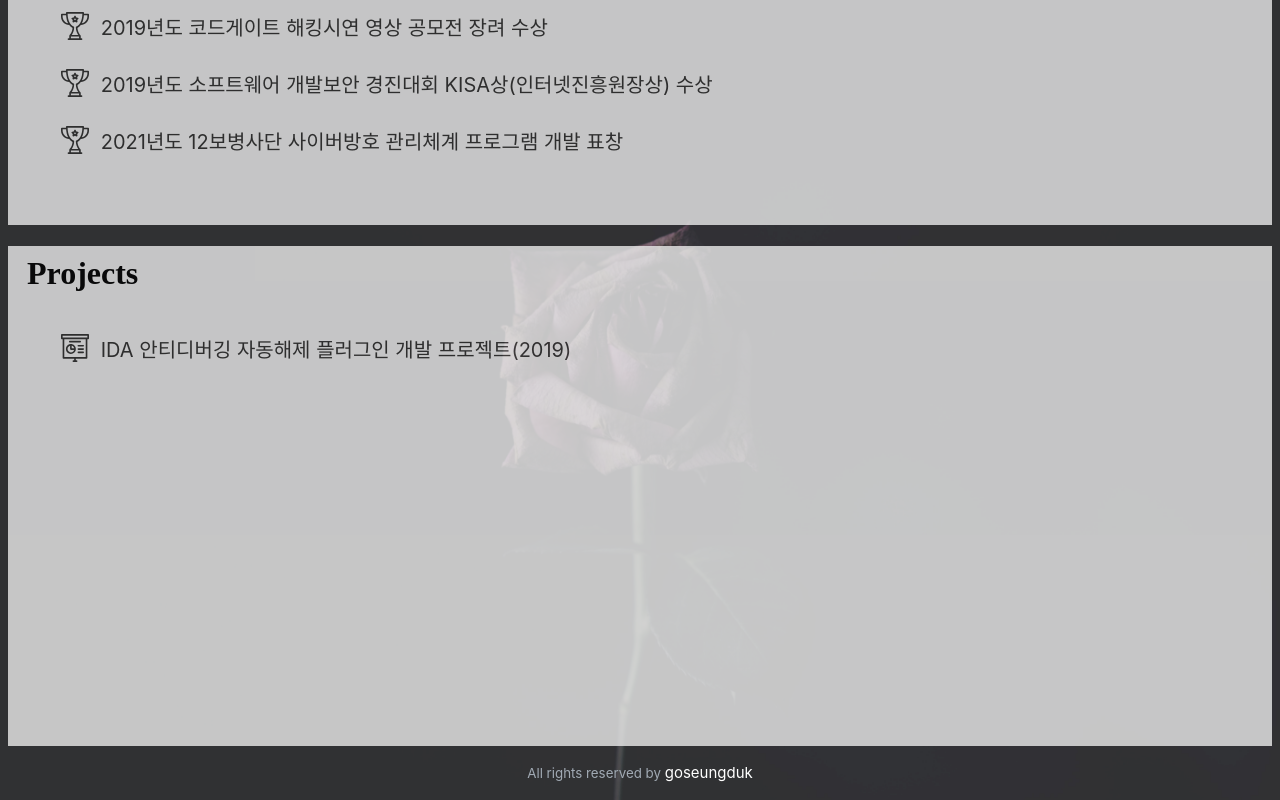
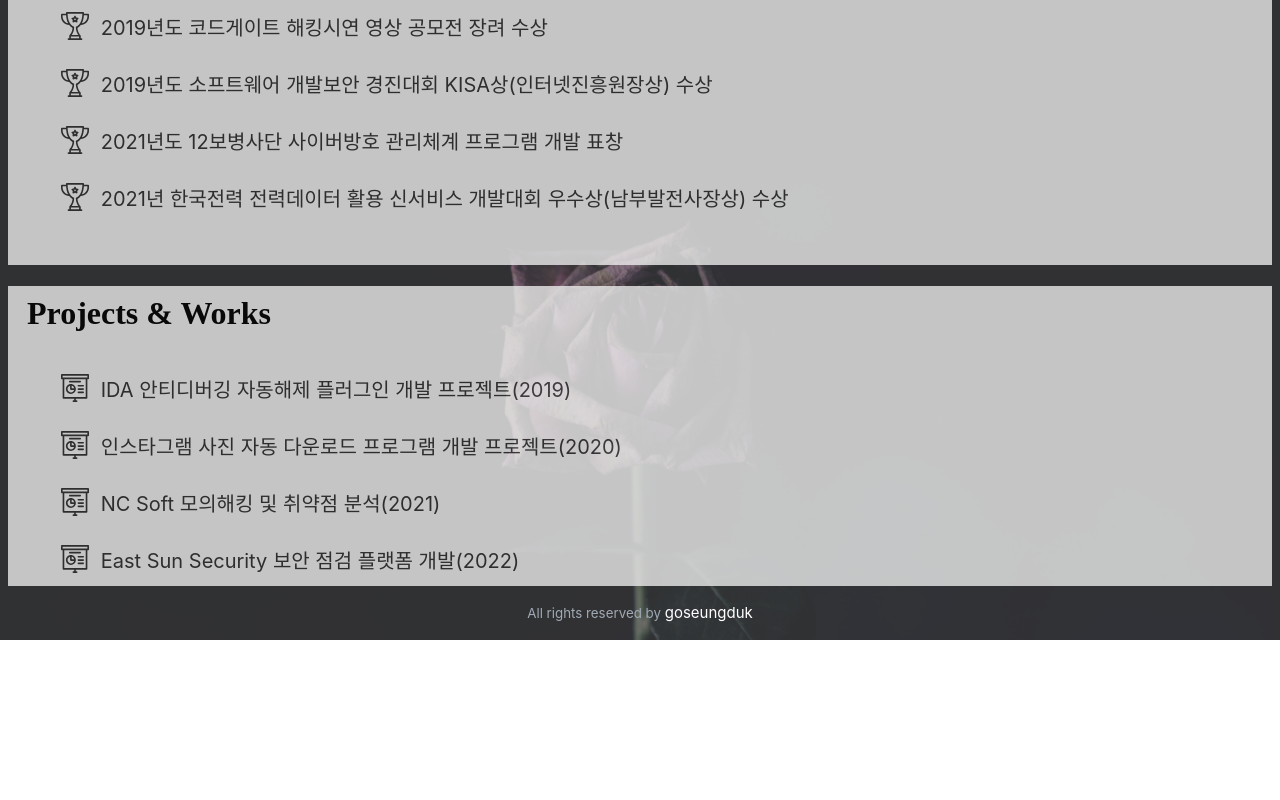
Before and after one commit to goseungduk/goseungduk.github.io, a React (Create React App) app: page / in a window 1280 px wide. Shown: the part 1752-2552 px from the top of the page. After the commit the page ends 2392 px from the top, so only its background shows below. Built offline with nearby package versions, Linux system fonts and the light colour scheme; a web font is replaced by a local one.

Commit message:
feat: new works

```diff
--- a/src/components/MiddleSection.jsx
+++ b/src/components/MiddleSection.jsx
@@ -1,113 +1,289 @@
-import React from 'react';
-import {ReactComponent as Location} from '../statics/location.svg';
-import {ReactComponent as Mail} from '../statics/mail1.svg';
-import Name from '../statics/name.svg';
-import Group from '../statics/group.svg';
-import Graduation from '../statics/graduation2.svg';
-import ROKA from '../images/roka.png';
-import PRIZE from '../statics/trophy.svg';
-import Project from '../statics/project.svg';
+import React from "react";
+import { ReactComponent as Location } from "../statics/location.svg";
+import { ReactComponent as Mail } from "../statics/mail1.svg";
+import Name from "../statics/name.svg";
+import Group from "../statics/group.svg";
+import Graduation from "../statics/graduation2.svg";
+import ROKA from "../images/roka.png";
+import PRIZE from "../statics/trophy.svg";
+import Project from "../statics/project.svg";
 
 const MiddleSection = () => {
   return (
     <div className="middleSections">
-      <div id="profile" style={{height: 450}}>
+      <div id="profile" style={{ height: 450 }}>
         <h1>PROFILE</h1>
         <div>
           <ul>
-            <li style={{verticalAlign:"center"}}>
-              <img src={Name} style={{float:'left'}} width="33px" alt="name"></img>
-              <span style={{fontSize:20,marginLeft:"1%"}}>이승형</span>
+            <li style={{ verticalAlign: "center" }}>
+              <img
+                src={Name}
+                style={{ float: "left" }}
+                width="33px"
+                alt="name"
+              ></img>
+              <span style={{ fontSize: 20, marginLeft: "1%" }}>이승형</span>
             </li>
-            <li style={{verticalAlign:"center"}}>
-              <Location style={{float:'left'}} width="32px" height="30px"></Location>
-              <span style={{fontSize:20,marginLeft:"1%"}}>인천광역시, 대한민국 (South Korea)</span>
+            <li style={{ verticalAlign: "center" }}>
+              <Location
+                style={{ float: "left" }}
+                width="32px"
+                height="30px"
+              ></Location>
+              <span style={{ fontSize: 20, marginLeft: "1%" }}>
+                인천광역시, 대한민국 (South Korea)
+              </span>
             </li>
-            <li style={{verticalAlign:"center"}}>
-              <Mail style={{float:'left'}} width="35px" height="30px"></Mail>
-              <span style={{fontSize:20,marginLeft:"1%"}}><a href="mailto:a42873410@gmail.com">a42873410@gmail.com</a></span>
+            <li style={{ verticalAlign: "center" }}>
+              <Mail style={{ float: "left" }} width="35px" height="30px"></Mail>
+              <span style={{ fontSize: 20, marginLeft: "1%" }}>
+                <a href="mailto:a42873410@gmail.com">a42873410@gmail.com</a>
+              </span>
             </li>
-            <li style={{verticalAlign:"center"}}>
-              <img src={Group} style={{float:'left'}} width="36px" height="33px" alt="group"></img>
-              <span style={{fontSize:20,marginLeft:"1%"}}><a href="http://catsecurity.net">CAT-Security</a> 소속</span>
+            <li style={{ verticalAlign: "center" }}>
+              <img
+                src={Group}
+                style={{ float: "left" }}
+                width="36px"
+                height="33px"
+                alt="group"
+              ></img>
+              <span style={{ fontSize: 20, marginLeft: "1%" }}>
+                <a href="http://catsecurity.net">CAT-Security</a> 소속
+              </span>
             </li>
-            <li style={{verticalAlign:"center",marginBottom:"10px"}}>
-              <img src={ROKA} style={{float:'left',marginLeft:'5px'}} width="28px" height="28px" alt="army"></img>
-              <span style={{fontSize:20,marginLeft:"1%"}}>대한민국 육군(ROKA) 병장 만기전역</span>
+            <li style={{ verticalAlign: "center", marginBottom: "10px" }}>
+              <img
+                src={ROKA}
+                style={{ float: "left", marginLeft: "5px" }}
+                width="28px"
+                height="28px"
+                alt="army"
+              ></img>
+              <span style={{ fontSize: 20, marginLeft: "1%" }}>
+                대한민국 육군(ROKA) 병장 만기전역
+              </span>
             </li>
             <li>
-              <span style={{fontSize:15,marginLeft:"1%",fontWeight:'bold',fontStyle:'italic'}}>정보보호병(2020.01~2021.07)</span>
+              <span
+                style={{
+                  fontSize: 15,
+                  marginLeft: "1%",
+                  fontWeight: "bold",
+                  fontStyle: "italic",
+                }}
+              >
+                정보보호병(2020.01~2021.07)
+              </span>
             </li>
           </ul>
         </div>
       </div>
-      <div id="education" style={{height: 500}}>
+      <div id="education" style={{ height: 500 }}>
         <h1>Education</h1>
         <div>
           <ul>
-            <li style={{verticalAlign:"center",marginBottom:"10px"}}>
-              <img src={Graduation} style={{float:'left'}} width="30px" alt="graduation"></img>
-              <span style={{fontSize:20,marginLeft:"1%"}}>초등학교 졸업</span>
+            <li style={{ verticalAlign: "center", marginBottom: "10px" }}>
+              <img
+                src={Graduation}
+                style={{ float: "left" }}
+                width="30px"
+                alt="graduation"
+              ></img>
+              <span style={{ fontSize: 20, marginLeft: "1%" }}>
+                초등학교 졸업
+              </span>
             </li>
             <li>
-              <span style={{fontSize:15,marginLeft:"1%",fontWeight:'bold',fontStyle:'italic'}}>인천 정각초등학교(2006~2011)</span>
+              <span
+                style={{
+                  fontSize: 15,
+                  marginLeft: "1%",
+                  fontWeight: "bold",
+                  fontStyle: "italic",
+                }}
+              >
+                인천 정각초등학교(2006~2011)
+              </span>
             </li>
-            <li style={{verticalAlign:"center",marginBottom:"10px"}}>
-              <img src={Graduation} style={{float:'left'}} width="30px" alt="graduation"></img>
-              <span style={{fontSize:20,marginLeft:"1%"}}>중학교 졸업</span>
+            <li style={{ verticalAlign: "center", marginBottom: "10px" }}>
+              <img
+                src={Graduation}
+                style={{ float: "left" }}
+                width="30px"
+                alt="graduation"
+              ></img>
+              <span style={{ fontSize: 20, marginLeft: "1%" }}>
+                중학교 졸업
+              </span>
             </li>
             <li>
-              <span style={{fontSize:15,marginLeft:"1%",fontWeight:'bold',fontStyle:'italic'}}>인천 구월중학교(2012~2014)</span>
+              <span
+                style={{
+                  fontSize: 15,
+                  marginLeft: "1%",
+                  fontWeight: "bold",
+                  fontStyle: "italic",
+                }}
+              >
+                인천 구월중학교(2012~2014)
+              </span>
             </li>
-            <li style={{verticalAlign:"center",marginBottom:"10px"}}>
-              <img src={Graduation} style={{float:'left'}} width="30px" alt="graduation"></img>
-              <span style={{fontSize:20,marginLeft:"1%"}}>고등학교 졸업</span>
+            <li style={{ verticalAlign: "center", marginBottom: "10px" }}>
+              <img
+                src={Graduation}
+                style={{ float: "left" }}
+                width="30px"
+                alt="graduation"
+              ></img>
+              <span style={{ fontSize: 20, marginLeft: "1%" }}>
+                고등학교 졸업
+              </span>
             </li>
             <li>
-              <span style={{fontSize:15,marginLeft:"1%",fontWeight:'bold',fontStyle:'italic'}}>인천 인제고등학교(2015~2017)</span>
+              <span
+                style={{
+                  fontSize: 15,
+                  marginLeft: "1%",
+                  fontWeight: "bold",
+                  fontStyle: "italic",
+                }}
+              >
+                인천 인제고등학교(2015~2017)
+              </span>
             </li>
-            <li style={{verticalAlign:"center",marginBottom:"10px"}}>
-              <img src={Graduation} style={{float:'left'}} width="30px" alt="graduation"></img>
-              <span style={{fontSize:20,marginLeft:"1%"}}>대학교 재학</span>
+            <li style={{ verticalAlign: "center", marginBottom: "10px" }}>
+              <img
+                src={Graduation}
+                style={{ float: "left" }}
+                width="30px"
+                alt="graduation"
+              ></img>
+              <span style={{ fontSize: 20, marginLeft: "1%" }}>
+                대학교 재학
+              </span>
             </li>
             <li>
-              <span style={{fontSize:15,marginLeft:"1%",fontWeight:'bold',fontStyle:'italic'}}>가톨릭대학교 컴퓨터정보공학부(2018~)</span>
+              <span
+                style={{
+                  fontSize: 15,
+                  marginLeft: "1%",
+                  fontWeight: "bold",
+                  fontStyle: "italic",
+                }}
+              >
+                가톨릭대학교 컴퓨터정보공학부(2018~)
+              </span>
             </li>
           </ul>
         </div>
       </div>
-      <div id="awards" style={{height: 300}}>
+      <div id="awards" style={{ height: 340 }}>
         <h1>Awards</h1>
         <div>
           <ul>
-            <li style={{verticalAlign:"center",marginBottom:"28px"}}>
-              <img src={PRIZE} style={{float:'left'}} width="28px" alt="prize"></img>
-              <span style={{fontSize:20,marginLeft:"1%"}}>2019년도 코드게이트 해킹시연 영상 공모전 장려 수상</span>
+            <li style={{ verticalAlign: "center", marginBottom: "28px" }}>
+              <img
+                src={PRIZE}
+                style={{ float: "left" }}
+                width="28px"
+                alt="prize"
+              ></img>
+              <span style={{ fontSize: 20, marginLeft: "1%" }}>
+                2019년도 코드게이트 해킹시연 영상 공모전 장려 수상
+              </span>
             </li>
-            <li style={{verticalAlign:"center",marginBottom:"28px"}}>
-              <img src={PRIZE} style={{float:'left'}} width="28px" alt="prize"></img>
-              <span style={{fontSize:20,marginLeft:"1%"}}>2019년도 소프트웨어 개발보안 경진대회 KISA상(인터넷진흥원장상) 수상</span>
+            <li style={{ verticalAlign: "center", marginBottom: "28px" }}>
+              <img
+                src={PRIZE}
+                style={{ float: "left" }}
+                width="28px"
+                alt="prize"
+              ></img>
+              <span style={{ fontSize: 20, marginLeft: "1%" }}>
+                2019년도 소프트웨어 개발보안 경진대회 KISA상(인터넷진흥원장상)
+                수상
+              </span>
             </li>
-            <li style={{verticalAlign:"center",marginBottom:"28px"}}>
-              <img src={PRIZE} style={{float:'left'}} width="28px" alt="prize"></img>
-              <span style={{fontSize:20,marginLeft:"1%"}}>2021년도 12보병사단 사이버방호 관리체계 프로그램 개발 표창</span>
+            <li style={{ verticalAlign: "center", marginBottom: "28px" }}>
+              <img
+                src={PRIZE}
+                style={{ float: "left" }}
+                width="28px"
+                alt="prize"
+              ></img>
+              <span style={{ fontSize: 20, marginLeft: "1%" }}>
+                2021년도 12보병사단 사이버방호 관리체계 프로그램 개발 표창
+              </span>
+            </li>
+            <li style={{ verticalAlign: "center", marginBottom: "28px" }}>
+              <img
+                src={PRIZE}
+                style={{ float: "left" }}
+                width="28px"
+                alt="prize"
+              ></img>
+              <span style={{ fontSize: 20, marginLeft: "1%" }}>
+                2021년 한국전력 전력데이터 활용 신서비스 개발대회
+                우수상(남부발전사장상) 수상
+              </span>
             </li>
           </ul>
         </div>
       </div>
-      <div id="projects" style={{height: 500}}>
-        <h1>Projects</h1>
+      <div id="projects" style={{ height: 300 }}>
+        <h1>Projects & Works</h1>
         <div>
           <ul>
-            <li style={{verticalAlign:"center",marginBottom:"28px"}}>
-            <img src={Project} style={{float:'left'}} width="28px" alt="project"></img>
-              <span style={{fontSize:20,marginLeft:"1%"}}>IDA 안티디버깅 자동해제 플러그인 개발 프로젝트(2019)</span>
+            <li style={{ verticalAlign: "center", marginBottom: "28px" }}>
+              <img
+                src={Project}
+                style={{ float: "left" }}
+                width="28px"
+                alt="project"
+              ></img>
+              <span style={{ fontSize: 20, marginLeft: "1%" }}>
+                IDA 안티디버깅 자동해제 플러그인 개발 프로젝트(2019)
+              </span>
+            </li>
+            <li style={{ verticalAlign: "center", marginBottom: "28px" }}>
+              <img
+                src={Project}
+                style={{ float: "left" }}
+                width="28px"
+                alt="project"
+              ></img>
+              <span style={{ fontSize: 20, marginLeft: "1%" }}>
+                인스타그램 사진 자동 다운로드 프로그램 개발 프로젝트(2020)
+              </span>
+            </li>
+            <li style={{ verticalAlign: "center", marginBottom: "28px" }}>
+              <img
+                src={Project}
+                style={{ float: "left" }}
+                width="28px"
+                alt="project"
+              ></img>
+              <span style={{ fontSize: 20, marginLeft: "1%" }}>
+                NC Soft 모의해킹 및 취약점 분석(2021)
+              </span>
+            </li>
+            <li style={{ verticalAlign: "center", marginBottom: "28px" }}>
+              <img
+                src={Project}
+                style={{ float: "left" }}
+                width="28px"
+                alt="project"
+              ></img>
+              <span style={{ fontSize: 20, marginLeft: "1%" }}>
+                East Sun Security 보안 점검 플랫폼 개발(2022)
+              </span>
             </li>
           </ul>
         </div>
       </div>
     </div>
-  )
-}
+  );
+};
 
 export default MiddleSection;
```
